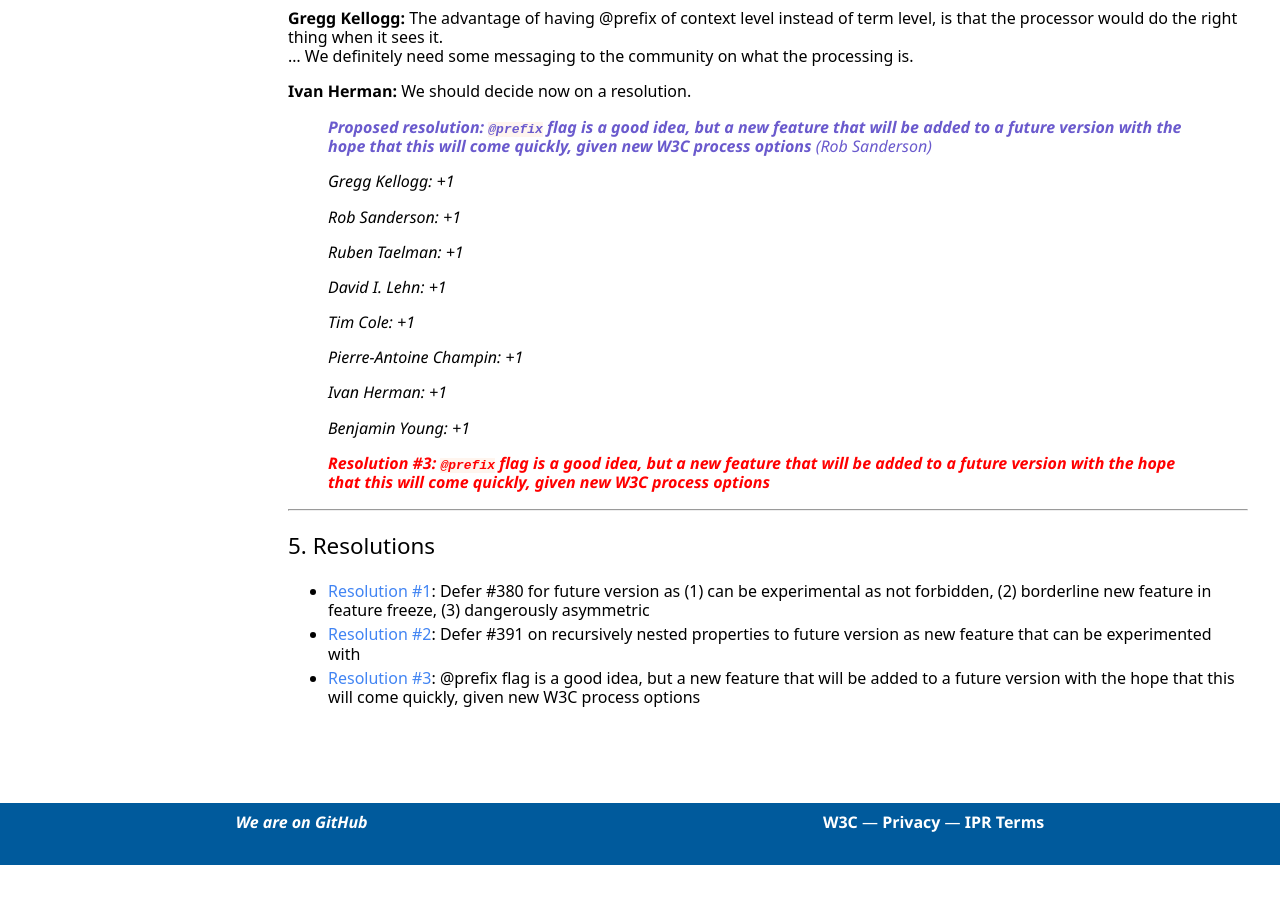
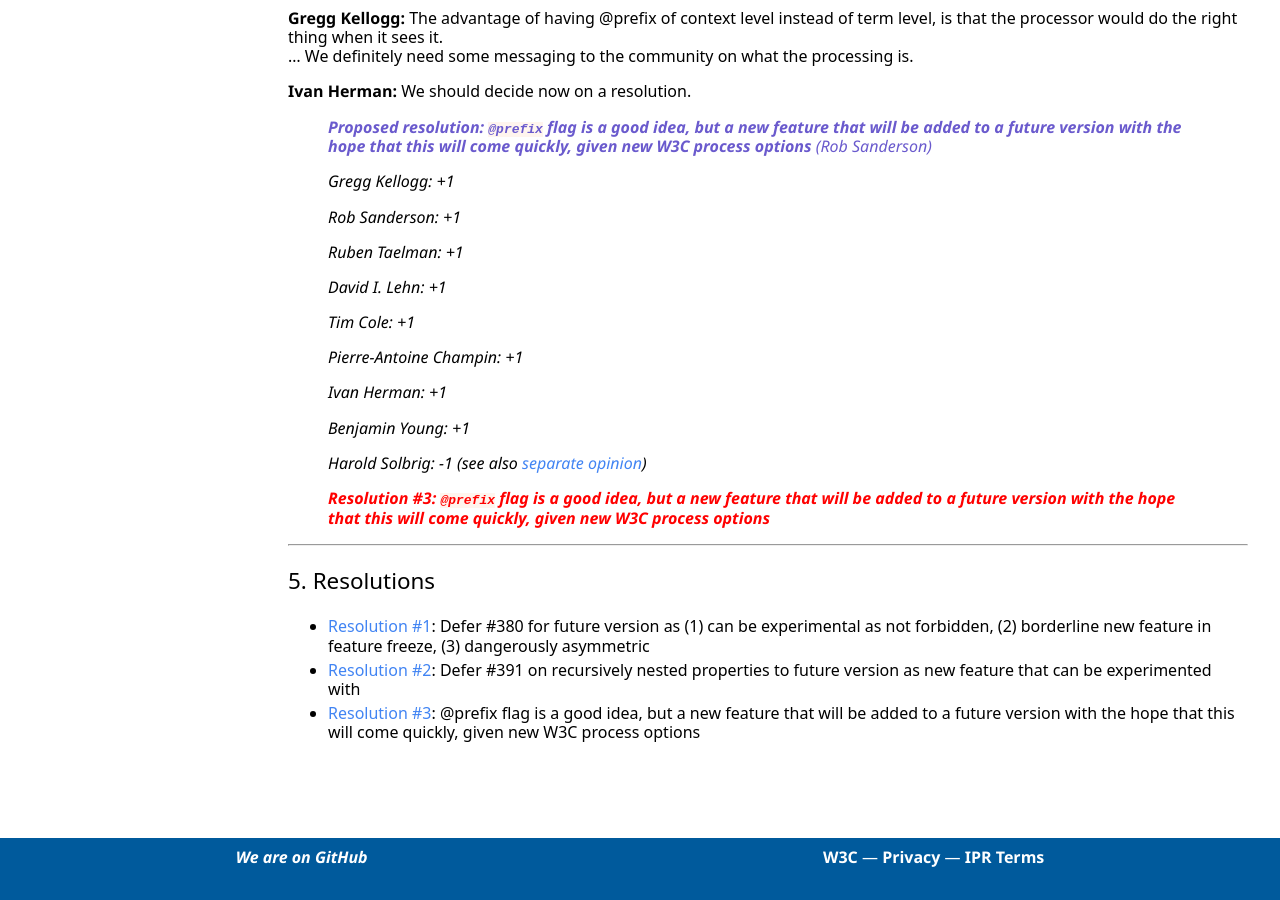
Before and after one commit to w3c/json-ld-wg, a Jekyll site: the page built from _minutes/2020-02-28-json-ld.md, in a window 1280 px wide and 900 px high, scrolled down 5398 px. Built offline with Jekyll 4.4.1, drawn with Linux system fonts in a browser that asks for light colours; some web fonts are replaced; before the commit the page ends 6263 px from its top, so only the background shows below that.

Commit message:
Update last minutes with Harold's separate opinion

```diff
--- a/_minutes/2020-02-28-json-ld.md
+++ b/_minutes/2020-02-28-json-ld.md
@@ -349,6 +349,8 @@ See also the [Agenda](https://lists.w3.org/Archives/Public/public-json-ld-wg/202
 
 > *Benjamin Young:* +1
 
+> *Harold Solbrig:* -1 (see also [separate opinion](https://lists.w3.org/Archives/Public/public-json-ld-wg/2020Mar/0001.html))
+
 > ***Resolution #3: `@prefix` flag is a good idea, but a new feature that will be added to a future version with the hope that this will come quickly, given new W3C process options***
 {: #resolution3 .resolution}
 
```
